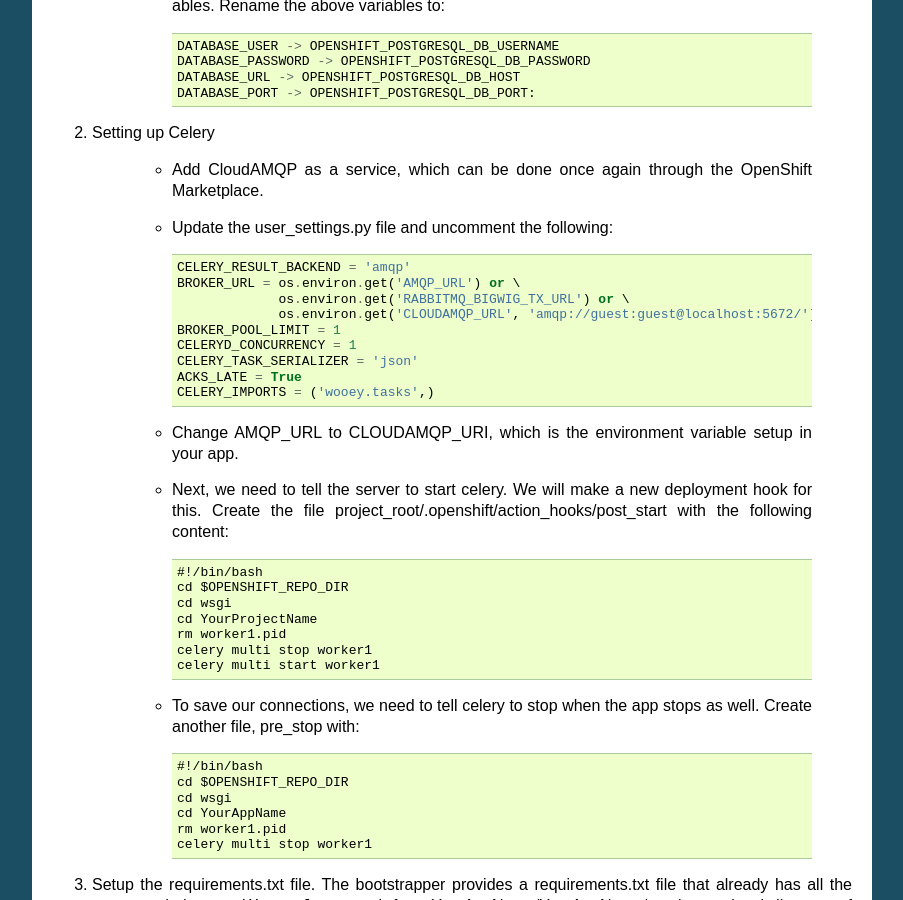
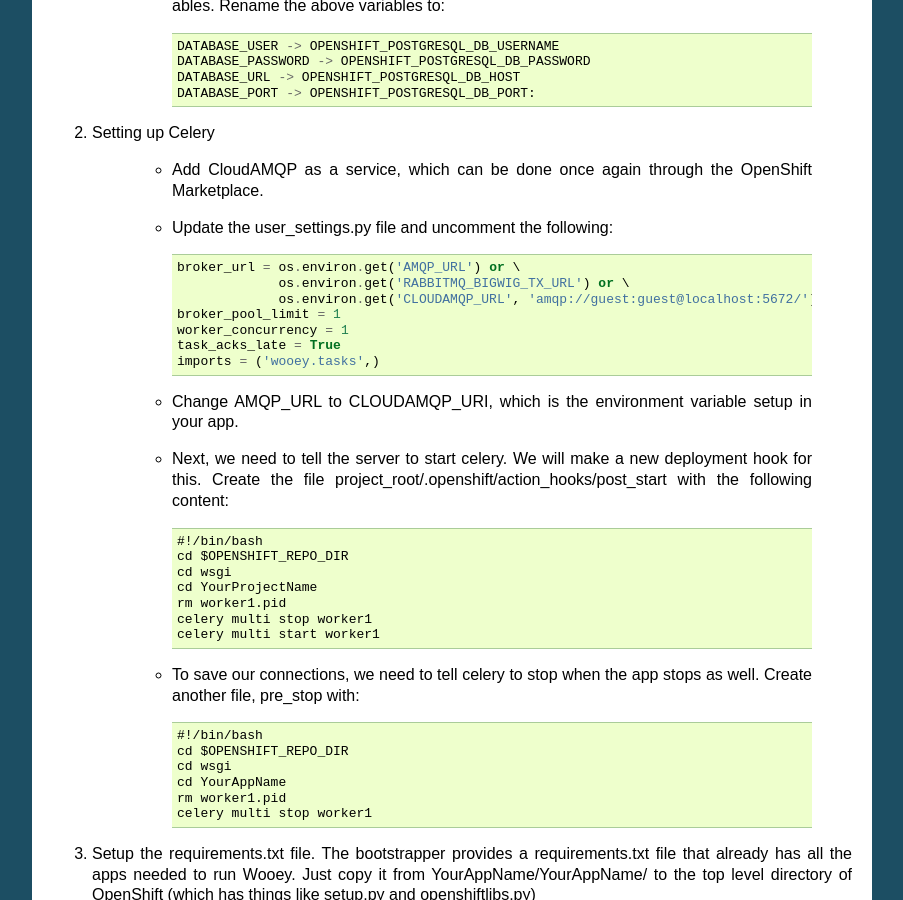
Before and after one commit to wooey/Wooey, a Sphinx documentation site: the page built from docs/openshift.rst, in a window 1280 px wide and 900 px high, scrolled down 1243 px. Shown: the whole window, without its empty margins (198-1101 px from the left). Built offline with Sphinx 7.4.7, drawn with Linux system fonts in a browser that asks for light colours.

Commit message:
Update celery docs for v4+

```diff
--- a/docs/openshift.rst
+++ b/docs/openshift.rst
@@ -87,15 +87,13 @@
 
       ::
 
-        CELERY_RESULT_BACKEND = 'amqp'
-        BROKER_URL = os.environ.get('AMQP_URL') or \
+        broker_url = os.environ.get('AMQP_URL') or \
                      os.environ.get('RABBITMQ_BIGWIG_TX_URL') or \
                      os.environ.get('CLOUDAMQP_URL', 'amqp://guest:guest@localhost:5672/')
-        BROKER_POOL_LIMIT = 1
-        CELERYD_CONCURRENCY = 1
-        CELERY_TASK_SERIALIZER = 'json'
-        ACKS_LATE = True
-        CELERY_IMPORTS = ('wooey.tasks',)
+        broker_pool_limit = 1
+        worker_concurrency = 1
+        task_acks_late = True
+        imports = ('wooey.tasks',)
 
     * Change AMQP_URL to CLOUDAMQP_URI, which is the environment variable setup in your app.
     * Next, we need to tell the server to start celery. We will make a new deployment hook for this. Create the file project_root/.openshift/action_hooks/post_start with the following content:
--- a/docs/upgrade_help.rst
+++ b/docs/upgrade_help.rst
@@ -107,6 +107,10 @@
 8) If you were using a S3 bucket, you likely need to upgrade `django-storages`. You may need to change
 the `AWS_QUERYSTRING_AUTH` settings from `False` to `True` to comply with recent changes to S3.
 
+9) Celery settings have been changed to coincide with the upcoming configuration change. Please review
+`Celery Configuration <https://docs.celeryq.dev/en/stable/userguide/configuration.html>`_ to evaluate
+what names need to be remapped. In `wooey_celery_app.py`, you should remove the `namespace=CELERY` line
+after making appropiate changes.
 
 0.9.11 To 0.10
 --------------
```
Also changed, not shown: 3 other files.
